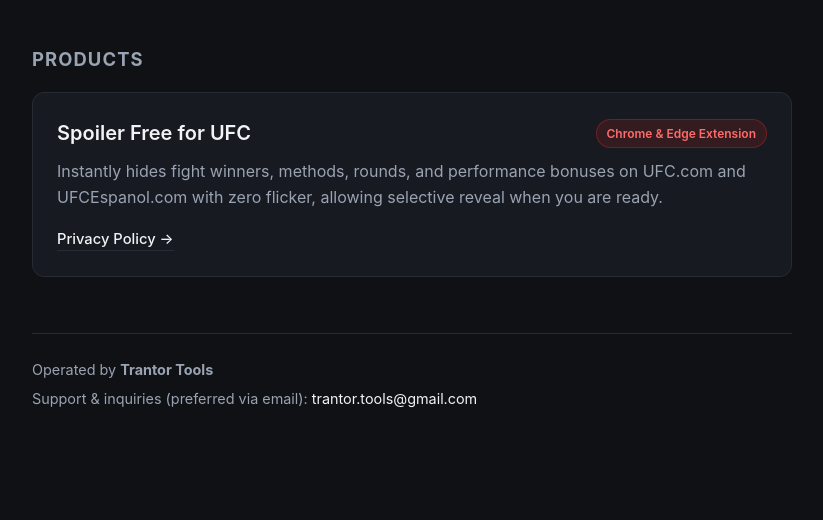
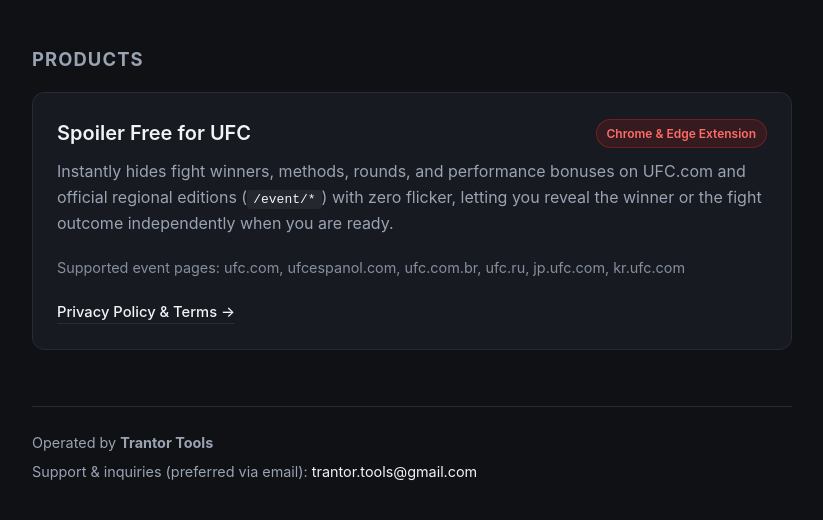
Before and after one commit to trantor-tools/trantor-tools.github.io, a plain HTML site: page index.html in a window 1280 px wide. Shown: the part 160-680 px from the top of the page, without its empty margins (228-1051 px from the left). Drawn offline with Linux system fonts and the light colour scheme.

Commit message:
Add supported domains line to product card

```diff
--- a/index.html
+++ b/index.html
@@ -104,6 +104,19 @@
         color: var(--muted);
         margin-bottom: 16px;
       }
+      code {
+        color: var(--text);
+        background: rgba(255, 255, 255, 0.06);
+        padding: 2px 6px;
+        border-radius: 4px;
+      }
+      .supported-domains {
+        font-size: 0.9rem;
+        color: var(--muted);
+        opacity: 0.85;
+        margin-bottom: 16px;
+        margin: 20px 0;
+      }
       .card-links a {
         color: var(--text);
         text-decoration: none;
@@ -153,12 +166,17 @@
           </div>
           <p>
             Instantly hides fight winners, methods, rounds, and performance
-            bonuses on UFC.com and UFCEspanol.com with zero flicker, allowing
-            selective reveal when you are ready.
+            bonuses on UFC.com and official regional editions
+            (<code>/event/*</code>) with zero flicker, letting you reveal the
+            winner or the fight outcome independently when you are ready.
           </p>
+          <div class="supported-domains">
+            Supported event pages: ufc.com, ufcespanol.com, ufc.com.br, ufc.ru,
+            jp.ufc.com, kr.ufc.com
+          </div>
           <div class="card-links">
             <a href="/spoiler-free-for-ufc/privacy.html"
-              >Privacy Policy &rarr;</a
+              >Privacy Policy &amp; Terms &rarr;</a
             >
           </div>
         </div>
```
